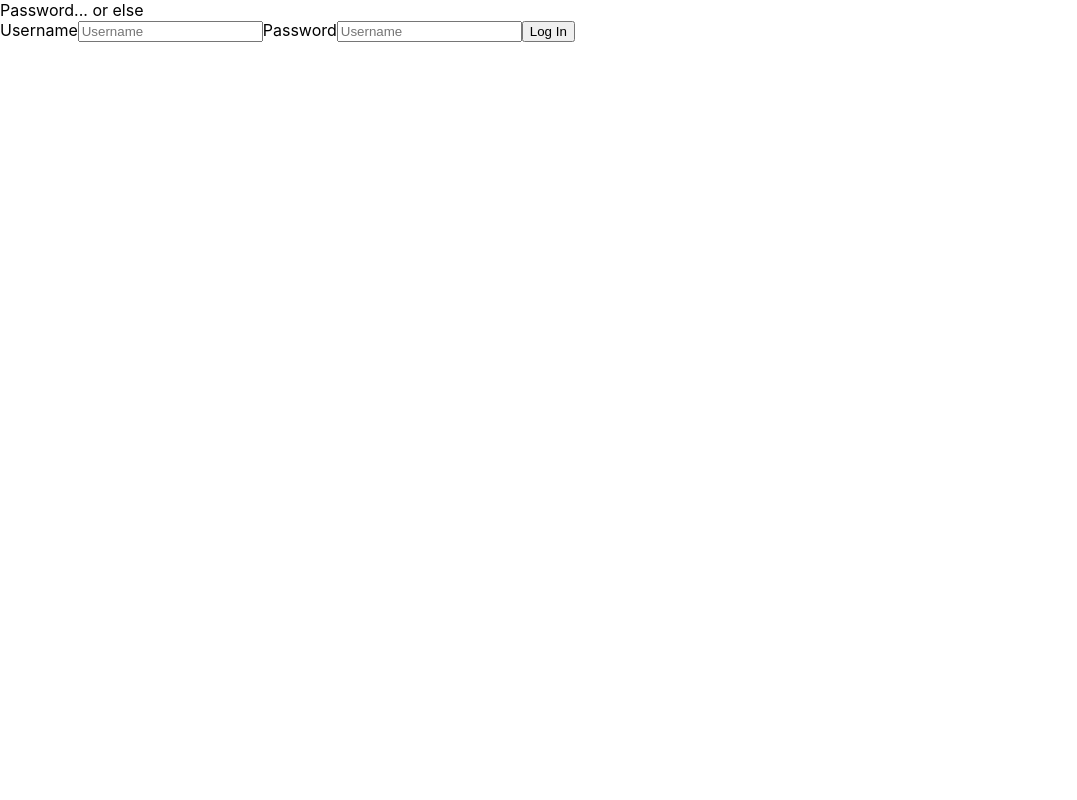
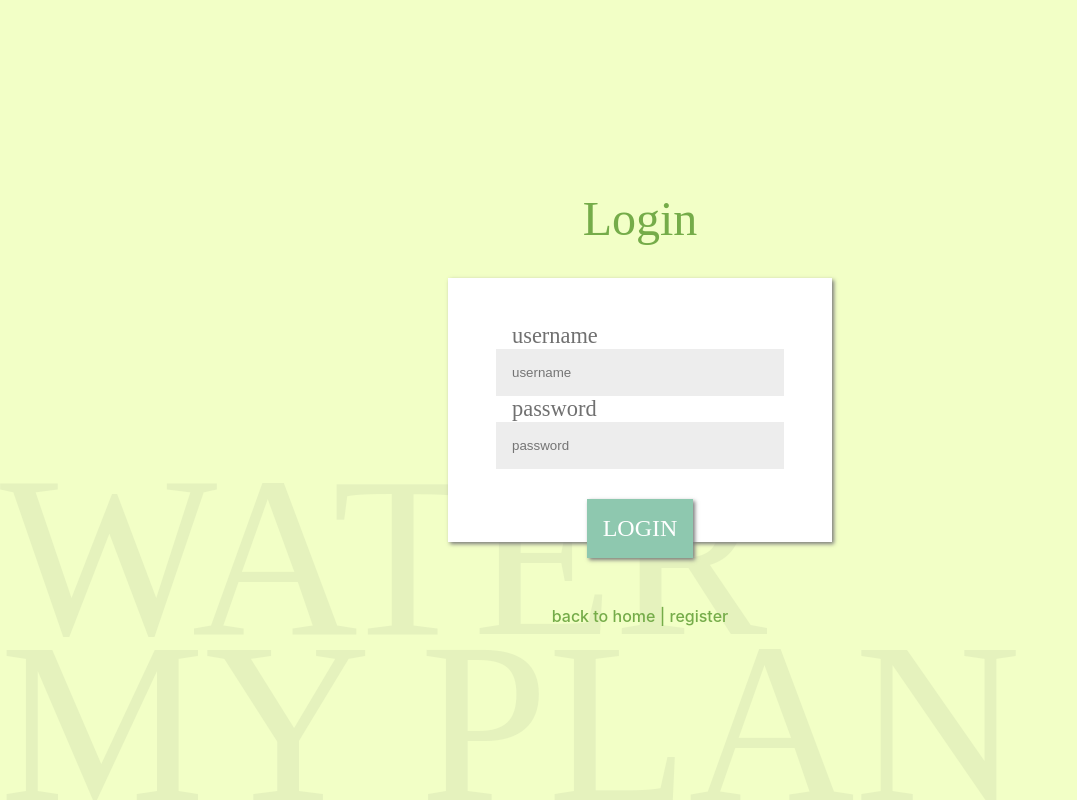
Before and after one commit to water-my-plants-tt-43/water-my-plants, a React (Create React App) app in the folder client/: page /login in a window 1280 px wide. Shown: the whole page, without its empty margins (0-1077 px from the left). Built offline with nearby package versions, Linux system fonts and the light colour scheme; a web font is replaced by a local one.

Commit message:
styled the login page. added a drop shadow pre-style to theme

```diff
--- a/client/src/components/LoginForm.js
+++ b/client/src/components/LoginForm.js
@@ -1,8 +1,114 @@
 import React, { useState } from "react";
+import Button from './Button'
+import styled from 'styled-components'
 import LoginFormSchema from "../validation/LoginFormSchema";
 import * as yup from "yup";
 import axios from "axios";
+import logo from '../WaterMyPlants.svg'
 import { useHistory } from "react-router-dom";
+
+
+const LoginContainer = styled.div`
+width:100%;
+height:100vh;
+background: ${props=> props.theme.color.background};
+display: flex;
+flex-direction: column;
+justify-content: center;
+align-items: center;
+align-content:center;
+
+& .logo{
+  position:absolute;
+  z-index:0;
+  left:0;
+  width:80%;
+  height:auto;
+  bottom:0;
+  mix-blend-mode: exclusion;
+  opacity:.05;
+
+
+};
+
+  & p{
+    color: ${props=>props.theme.color.hover};
+    margin-top:4rem;
+    font-weight: 500;
+    font-size:1rem;
+    text-align: center;
+    position:relative;
+  z-index:2;
+
+    & span{
+      cursor: pointer;
+    }
+
+  }
+
+  & h1{
+    font-family: ${props=>props.theme.font.display};
+    font-weight:400;
+    font-size: 3rem;
+    color: ${props=>props.theme.color.hover};
+  };
+
+& .formContainer{
+  position:relative;
+  z-index:2;
+  padding:2rem;
+  box-shadow: ${props=>props.theme.shadow};
+  background:white;
+  max-height: 200px;
+  width: 25%;
+
+
+  & form{
+    width:80%;
+    margin:auto;
+    margin-top:1rem;
+    height:100%;
+    display: flex;
+    flex-direction: column;
+    justify-content: center;
+    align-items: center;
+
+    & .errors{
+      color:crimson;
+      font-size: .9rem;
+    }
+
+  };
+
+
+  & label{
+    font-family: ${props=>props.theme.font.display};
+    font-weight:400;
+    font-size:1.4rem;
+    color: ${props=>props.theme.color.grayDark};
+    width:100%;
+
+  };
+
+  & input{
+    font-family: ${props=>props.theme.font.body};
+    background: ${props=>props.theme.color.grayLight};
+    padding: 1rem;
+    border:none;
+    width:100%;
+    outline:none;
+
+  }
+
+  & button{
+    position:relative;
+    width: 100%;
+    bottom: -30px;
+  }
+}
+
+
+`
 
 // function Login(){
 //   const [loginData, setLoginDate] = useState ({
@@ -50,8 +156,8 @@ const initialFormValues = {
 };
 
 const initialFormErrors = {
-  user: "Username!!!",
-  password: "Password... or else",
+  user: "",
+  password: "",
 };
 
 export default function LoginForm(props) {
@@ -96,34 +202,42 @@ export default function LoginForm(props) {
   };
 
   return (
-    <form onSubmit={handleSubmit}>
-      <div className='errors'>
-        <div>{formErrors.username}</div>
-        <div>{formErrors.password}</div>
+    <LoginContainer>
+      <img src={logo} className='logo'/>
+      <h1>Login</h1>
+      <div className = 'formContainer'>
+      <form onSubmit={handleSubmit}>
+
+       <label htmlFor='username'>username </label>
+            <input
+              name='username'
+              type='text'
+              value={formvalues.username}
+              onChange={onChange}
+              placeholder='username'
+            />
+
+
+          <label htmlFor='password'>password</label>
+            <input
+              name='password'
+              type='password'
+              value={formvalues.password}
+              onChange={onChange}
+              placeholder='password'
+            />
+
+
+          <div className='errors'>
+            <div>{formErrors.username}</div>
+            <div>{formErrors.password}</div>
+          </div>
+
+          <Button innerText={'Login'}/>
+</form>
       </div>
 
-      <label>
-        Username
-        <input
-          name='username'
-          type='text'
-          value={formvalues.username}
-          onChange={onChange}
-          placeholder='Username'
-        />
-      </label>
-
-      <label>
-        Password
-        <input
-          name='password'
-          type='text'
-          value={formvalues.password}
-          onChange={onChange}
-          placeholder='Username'
-        />
-      </label>
-      <button>Log In</button>
-    </form>
+      <p><span onClick={()=>push('/')}>back to home</span> | <span onClick={()=>push('/RegisterForm')}>register</span></p>
+    </LoginContainer>
   );
 }
--- a/client/src/context/ThemeContext.js
+++ b/client/src/context/ThemeContext.js
@@ -7,6 +7,7 @@ export const theme = {
         display: `xants, serif`,
         body:'century-gothic, sans-serif',
     },
+    shadow: '2px 2px 4px #7A7A7A',
     color:{
         teal: '#8ec8af',
         hover: '#75ac49',
```
